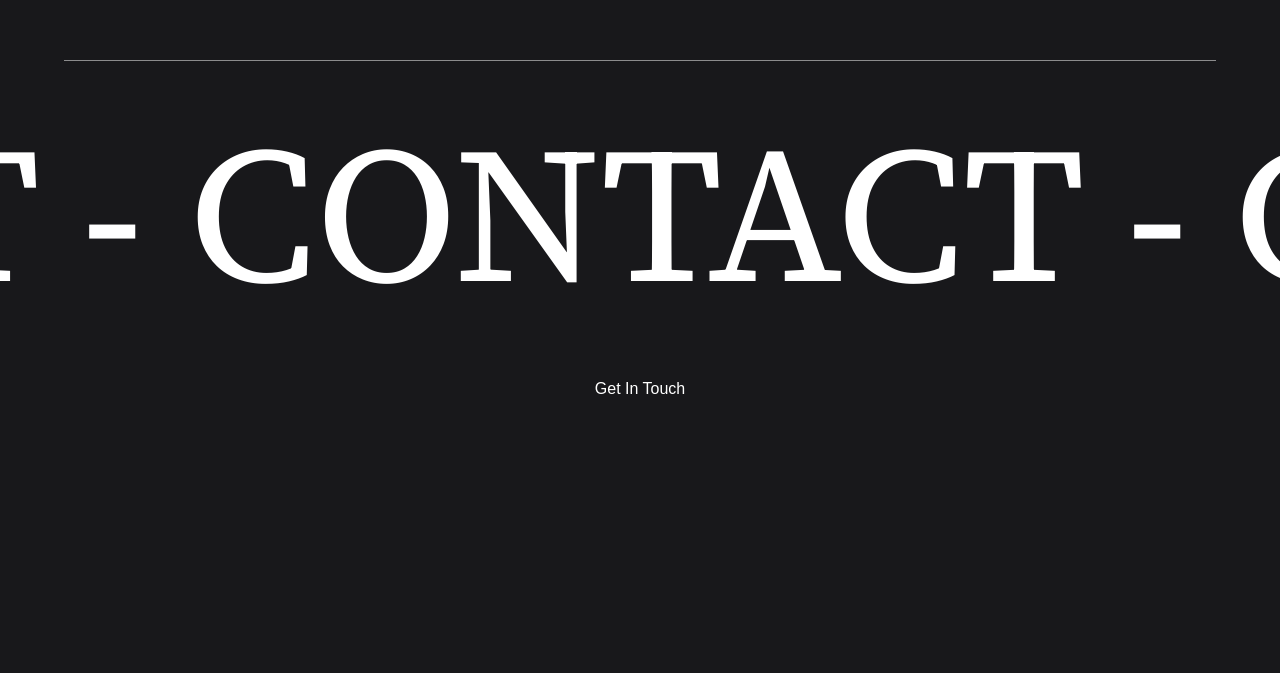
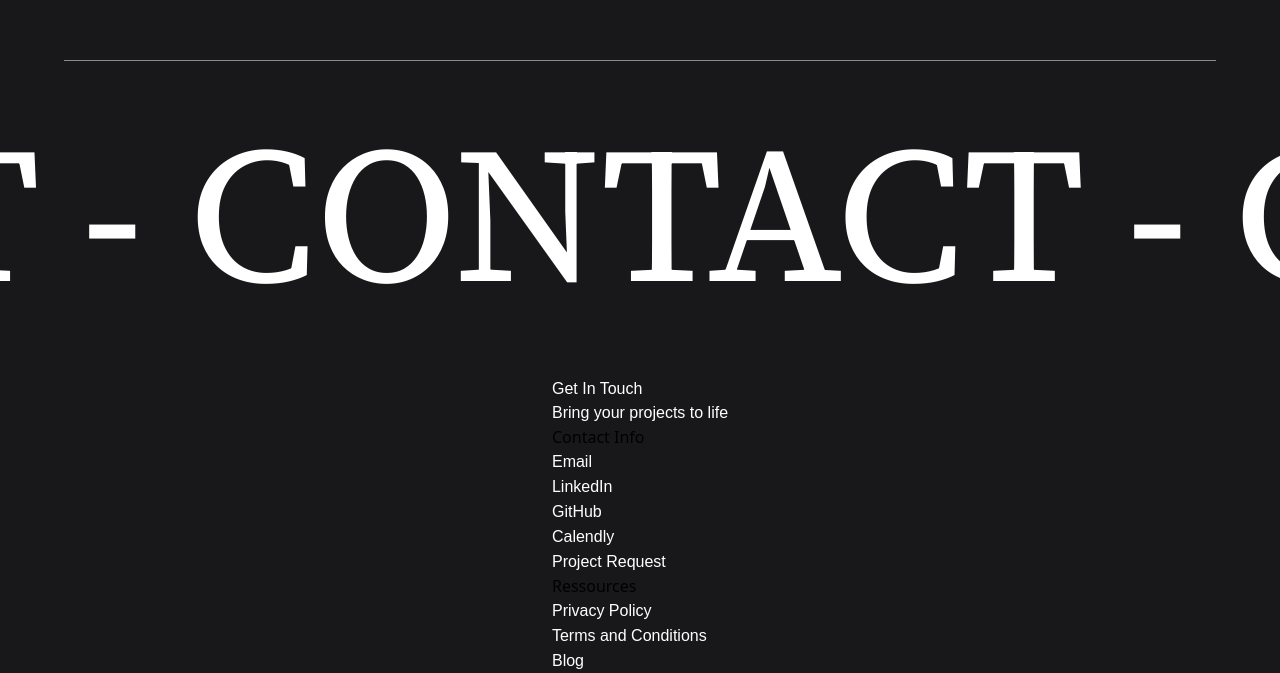
Before and after one commit to enzo-mourany/portfolio-v2, a Next.js app: page / in a window 1280 px wide. Shown: the part 4974-5647 px from the top of the page. Before the commit the page ends 5375 px from the top, so only its background shows below. Built offline with nearby package versions, Linux system fonts and the light colour scheme.

Commit message:
feat: add Links

```diff
--- a/components/Contact.tsx
+++ b/components/Contact.tsx
@@ -14,11 +14,44 @@ const Contact: React.FC = () => {
           <h1 className={styles.contact__header__title}>Get In Touch</h1>
         </div>
         <div className={styles.contact__hero}>
-          <div className={styles.contact__hero__left}></div>
-          <div className={styles.contact__hero__right}></div>
+          <div className={styles.contact__hero__left}>
+            <h2 className={styles.contact__hero__subtitle}>Bring your projects to life</h2>
+          </div>
+          <div className={styles.contact__hero__right}>
+            <div className={styles.link__box}>
+              <div className={styles.link__box__header}>
+                <h3 className={styles.link__box__header__title}>Contact Info</h3>
+              </div>
+              <div className={styles.link__box__content}>
+                <ul>
+                  <li>
+                    <a href='mailto:enzo.mourany@outlook.com'>Email</a>
+                  </li>
+                  <li>
+                    <a href='https://www.linkedin.com/in/enzo-mourany/' target='_blank' rel='noreferrer'>LinkedIn</a>
+                  </li>
+                  <li>
+                    <a href='https://github.com/enzo-mourany' target='_blank' rel='noreferrer'>GitHub</a>
+                  </li>
+                  <li>
+                    <a href='#'>Calendly</a>
+                  </li>
+                  <li>
+                    <a href='#'>Project Request</a>
+                  </li>
+                </ul>
+              </div>
+            </div>
+          </div>
         </div>
         <div className={styles.contact__footer}>
           <div className={styles.contact__footer__left}>
+            <h3>Ressources</h3>
+            <ul>
+              <li><Link href='/'>Privacy Policy</Link></li>
+              <li><Link href='/'>Terms and Conditions</Link></li>
+              <li><Link href='/'>Blog</Link></li>
+            </ul>
           </div>
           <div className={styles.contact__footer__right}>
           </div>
```
